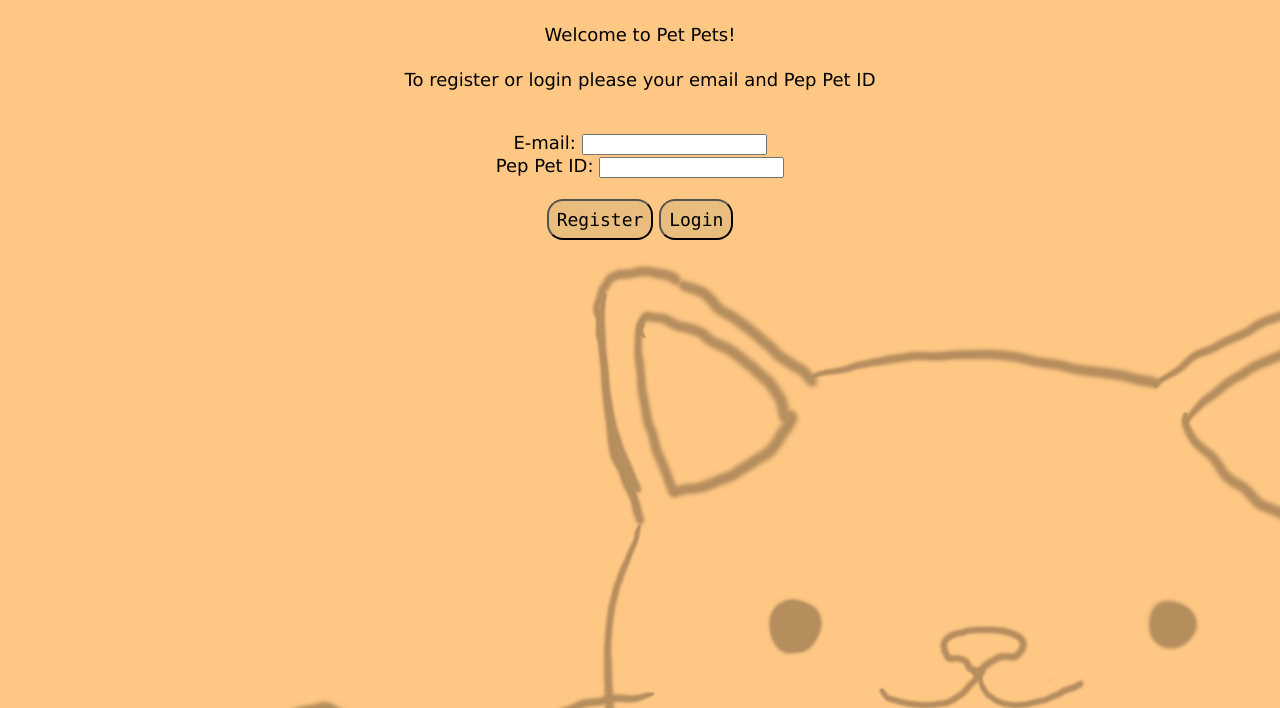
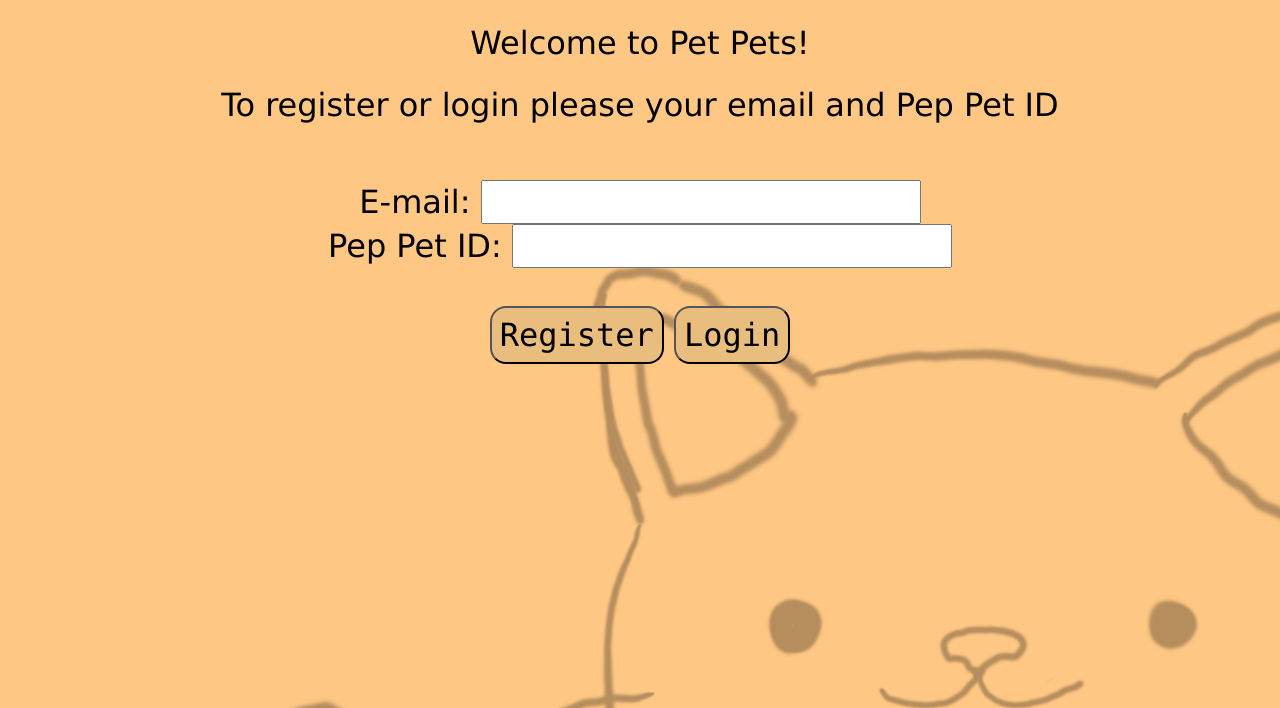
Before and after one commit to anh010/testserverrepo, a PHP site: page / in a window 1280 px wide. Shown: the top 708 px of the page. Run offline with PHP 8.4, Linux system fonts and the light colour scheme.

Commit message:
updated input fields

```diff
--- a/index.html
+++ b/index.html
@@ -13,12 +13,13 @@
     <div class="title"> Welcome to Pet Pets!</div>
     <p class="title">To register or login please your email and Pep Pet ID</p>
     <div class ="login">
-      E-mail: <input type="text" name="email"><br>
-      Pep Pet ID: <input type="text" name="PETID"><br><br>
+      E-mail: <input type="text" id="email"  name="email"><br>
+      Pep Pet ID: <input type="text" id="petid"name="PETID"><br><br>
+
       <Button  onclick ="registered()"type="submit">Register </Button>
       <Button onclick = "welcome()" type="submit"> Login</Button>
     </div>
-    <div class="login ">
+    <div class="login">
       <p  id="msg"class="title"> </p>
     </div>
     <script src="public/script.js"></script>
--- a/public/style.css
+++ b/public/style.css
@@ -1,6 +1,6 @@
 
 :root{
-	--smallpad:0.5rem;
+  --smallpad:0.5rem;
   --mediumpad:1rem;
   --miderpad: 1.5rem;
   --largepad:2rem;
@@ -22,8 +22,18 @@ body{
     /* background-position: center; */
     background-size: cover;
     font-family:Verdana, Geneva, Tahoma, sans-serif;
-    font-size: large;
+    font-size: var(--largepad);
     background-attachment: fixed;
+}
+input[type=text]{
+    font-size: var(--largepad);
+    height: var(--miderpad);
+    padding: var(--smallpad);
+}
+
+input[type=text]:focus{
+    background-color: var(--maincolor);
+    border: 2px var(--darker_maincolor)
 }
 .title{
     margin-top:var(--miderpad) ;
```
